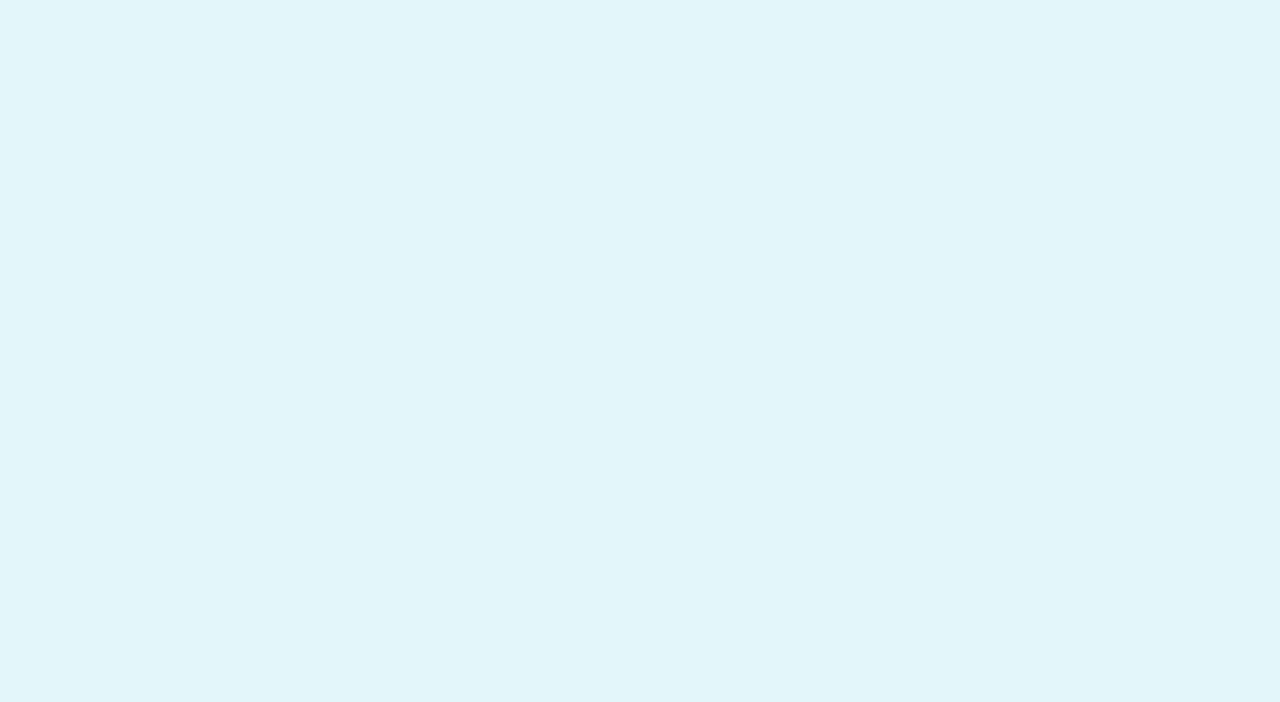
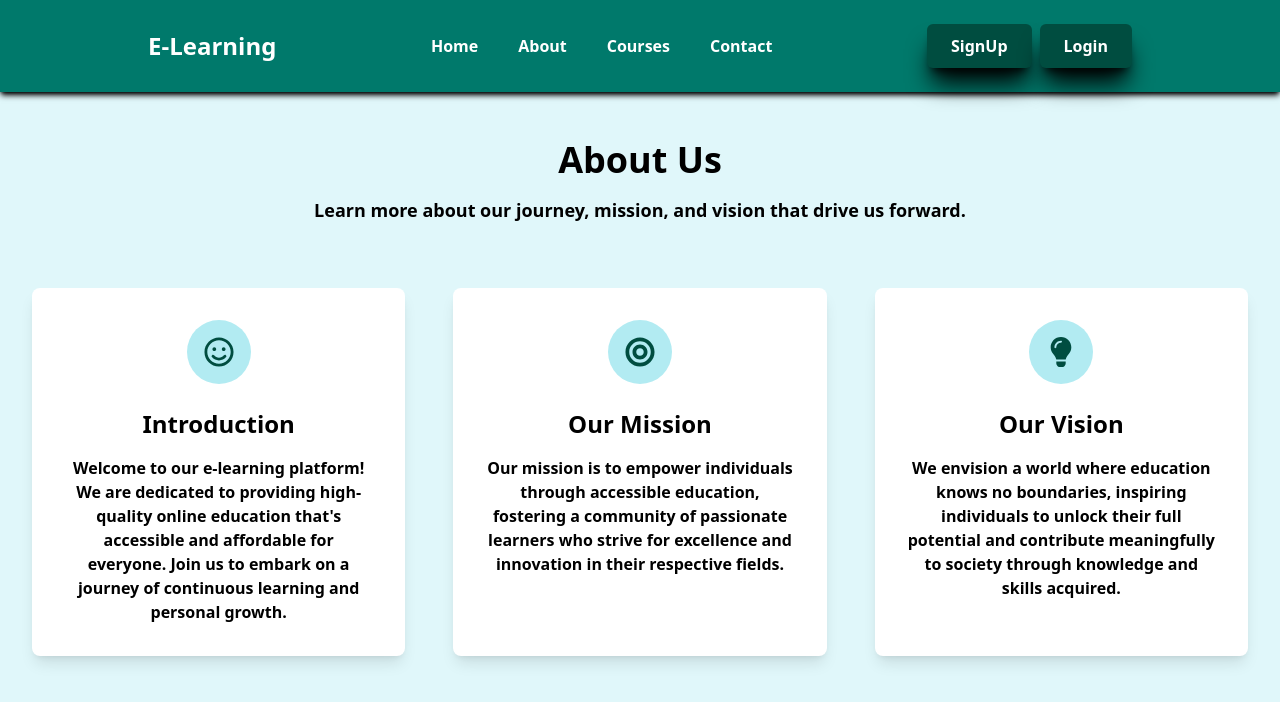
Before and after one commit to HamdiNur/E-learning-Platform, a React (Vite) app: page /about in a window 1280 px wide. Before the commit this address had no page. Shown: the top 702 px of the page. Built offline with nearby package versions, Linux system fonts and the light colour scheme.

Commit message:
About us

```diff
--- a/src/App.jsx
+++ b/src/App.jsx
@@ -8,22 +8,24 @@ import Login from './pages/Login';
 import AdminDashboard from './components/AdminDashboard/AdminDashboard';
 import InstructorDashboard from './components/InstructorDashboard/InstructorDashboard';
 import StudentDashboard from './components/StudentDashboard/StudentDashboard';
+import AboutUs from './pages/AboutUs';
 
 function App() {
   return (
     <Router>
       <div className="bg-background min-h-screen">
-        {/* <Navbar /> */}
+        <Navbar />
         <Routes>
           {/* Replace the inner Routes with Route components */}
           {/* <Route path="/" element={<StudentDashboard />} /> */}
           {/* <Route path='/' element={ <InstructorDashboard />} /> */}
 
-          <Route path="/" element={<AdminDashboard />} />
-          {/* <Route path="/" element={<Home />} /> */}
-          {/* <Route path="/contact" element={<Contact />} /> */}
-          {/* <Route path="/signup" element={<SignUp />} /> */}
-          {/* <Route path="/login" element={<Login />} /> */}
+          {/* <Route path="/" element={<AdminDashboard />} /> */}
+          <Route path="/" element={<Home />} />
+          <Route path="/contact" element={<Contact />} />
+          <Route path="/about" element={<AboutUs />} />
+          <Route path="/signup" element={<SignUp />} />
+          <Route path="/login" element={<Login />} />
         </Routes>
       </div>
     </Router>
--- /dev/null
+++ b/src/pages/AboutUs.jsx
@@ -0,0 +1,55 @@
+import React from 'react';
+import { FaBullseye, FaLightbulb, FaRegSmile } from 'react-icons/fa';
+
+const AboutUs = () => {
+  return (
+    <div className="bg-[#E0F7FA] text-black py-12 px-4 sm:px-6 lg:px-8">
+      <div className="max-w-7xl mx-auto">
+        {/* Header */}
+        <div className="text-center mb-16">
+          <h1 className="text-4xl font-bold mb-4">About Us</h1>
+          <p className="text-lg font-semibold">
+            Learn more about our journey, mission, and vision that drive us forward.
+          </p>
+        </div>
+
+        <div className="grid grid-cols-1 md:grid-cols-3 gap-12">
+          {/* Introduction Section */}
+          <div className="bg-white rounded-lg shadow-lg p-8 flex flex-col items-center text-center">
+            <div className="w-16 h-16 flex items-center justify-center bg-[#B2EBF2] rounded-full mb-6">
+              <FaRegSmile className="text-3xl text-[#004D40]" />
+            </div>
+            <h2 className="text-2xl font-bold mb-4">Introduction</h2>
+            <p className="text-base font-semibold">
+              Welcome to our e-learning platform! We are dedicated to providing high-quality online education that's accessible and affordable for everyone. Join us to embark on a journey of continuous learning and personal growth.
+            </p>
+          </div>
+
+          {/* Our Mission Section */}
+          <div className="bg-white rounded-lg shadow-lg p-8 flex flex-col items-center text-center">
+            <div className="w-16 h-16 flex items-center justify-center bg-[#B2EBF2] rounded-full mb-6">
+              <FaBullseye className="text-3xl text-[#004D40]" />
+            </div>
+            <h2 className="text-2xl font-bold mb-4">Our Mission</h2>
+            <p className="text-base font-semibold">
+              Our mission is to empower individuals through accessible education, fostering a community of passionate learners who strive for excellence and innovation in their respective fields.
+            </p>
+          </div>
+
+          {/* Our Vision Section */}
+          <div className="bg-white rounded-lg shadow-lg p-8 flex flex-col items-center text-center">
+            <div className="w-16 h-16 flex items-center justify-center bg-[#B2EBF2] rounded-full mb-6">
+              <FaLightbulb className="text-3xl text-[#004D40]" />
+            </div>
+            <h2 className="text-2xl font-bold mb-4">Our Vision</h2>
+            <p className="text-base font-semibold">
+              We envision a world where education knows no boundaries, inspiring individuals to unlock their full potential and contribute meaningfully to society through knowledge and skills acquired.
+            </p>
+          </div>
+        </div>
+      </div>
+    </div>
+  );
+};
+
+export default AboutUs;
--- a/src/pages/Home.jsx
+++ b/src/pages/Home.jsx
@@ -2,6 +2,7 @@ import React from 'react';
 import HeroSection from '../components/HeroSection';
 import Contact from './Contact';
 import { FaChartBar, FaTruck, FaShieldAlt, FaCloud, FaPen, FaBolt } from 'react-icons/fa';
+import AboutUs from './AboutUs';
 
 const Home = () => (
   <div className="p-8 bg-[#E0F7FA] text-[#004D40]">
@@ -73,6 +74,7 @@ const Home = () => (
         </div>
       </div>
     </section>
+    <AboutUs/>
     <Contact />
   </div>
 );
```
